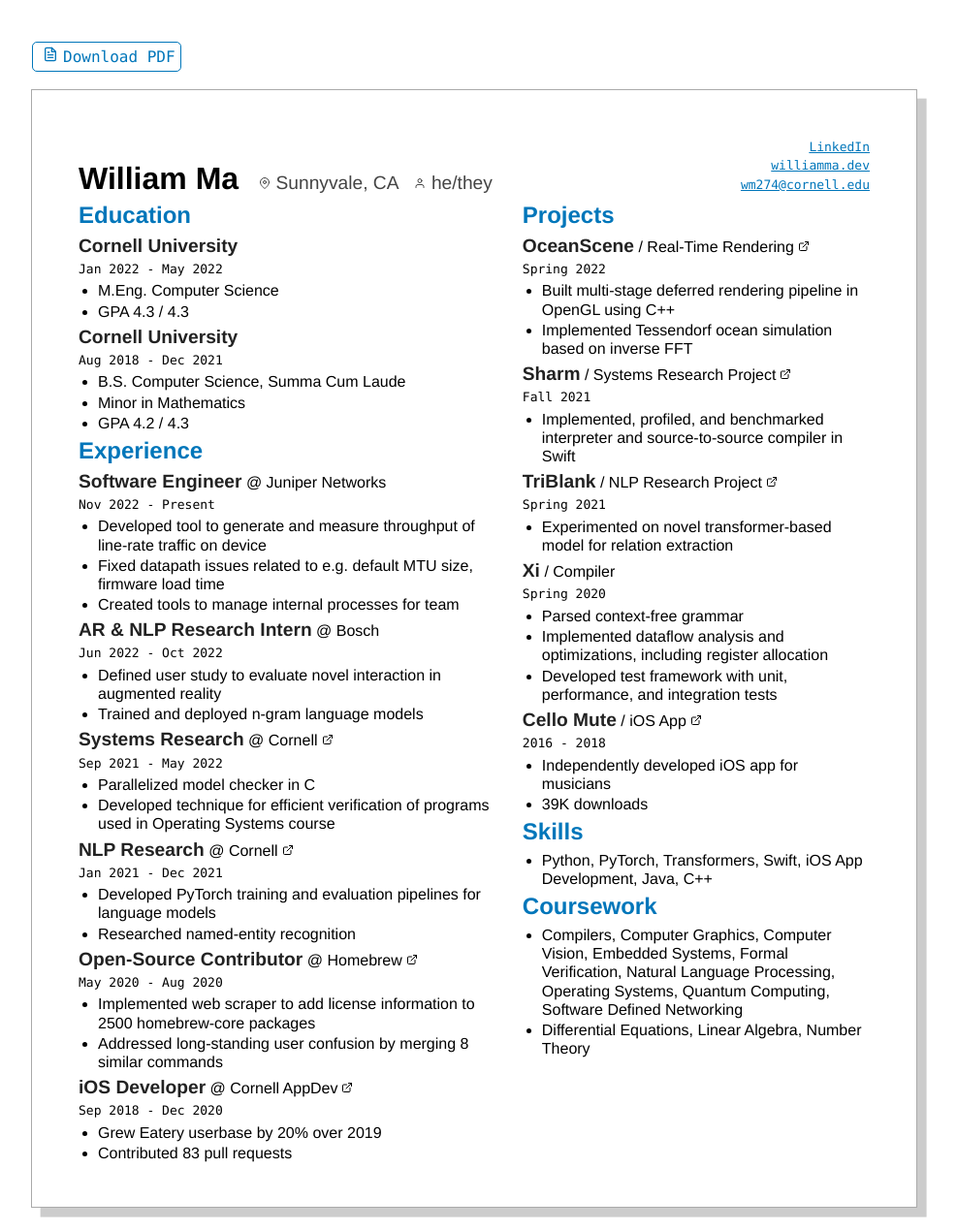
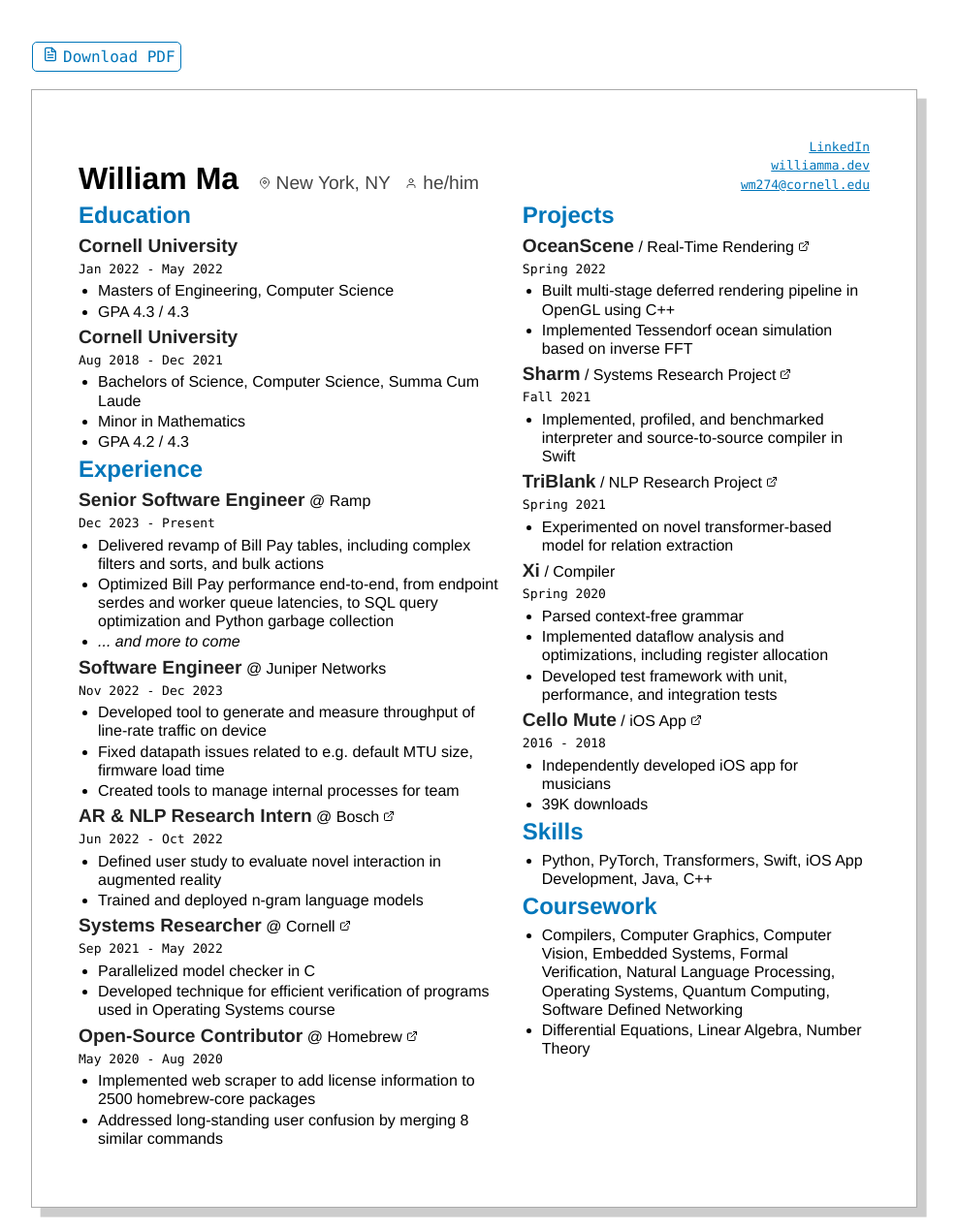
Before and after one commit to whoiswillma/whoiswillma.github.io, a Jekyll site: the page resume/resume.html, which Jekyll copies as it is, in a window 1280 px wide. Shown: the whole page at 97% size, without its empty margins (151-1138 px from the left). Built offline with Jekyll 4.4.1, drawn with Linux system fonts in a browser that asks for light colours.

Commit message:
Update resume

```diff
--- a/resume/resume.html
+++ b/resume/resume.html
@@ -16,8 +16,8 @@
       <div id="header">
         <div>
           <h1>William Ma</h1>
-          <h3><i data-feather="map-pin"></i>Sunnyvale, CA</h3>
-          <h3><i data-feather="user"></i>he/they</h3>
+          <h3><i data-feather="map-pin"></i>New York, NY</h3>
+          <h3><i data-feather="user"></i>he/him</h3>
         </div>
         <ul id="links">
           <li><a href="https://www.linkedin.com/in/william-ma-156ba4137/">LinkedIn</a></li>
@@ -25,6 +25,7 @@
           <li><a href="mailto:wm274@cornell.edu">wm274@cornell.edu</a></li>
         </ul>
       </div>
+      <!-- TODO: header / summary section? -->
       <div id="body">
         <div class="col-1">
           <div id="section-education">
@@ -33,7 +34,7 @@
               <h3>Cornell University</h3>
               <h4>Jan 2022 - May 2022</h4>
               <ul>
-                <li>M.Eng. Computer Science</li>
+                <li>Masters of Engineering, Computer Science</li>
                 <li>GPA 4.3 / 4.3</li>
               </ul>
             </div>
@@ -41,7 +42,7 @@
               <h3>Cornell University</h3>
               <h4>Aug 2018 - Dec 2021</h4>
               <ul>
-                <li>B.S. Computer Science, Summa Cum Laude</li>
+                <li>Bachelors of Science, Computer Science, Summa Cum Laude</li>
                 <li>Minor in Mathematics</li>
                 <li>GPA 4.2 / 4.3</li>
               </ul>
@@ -50,8 +51,18 @@
           <div id="section-experience">
             <h2>Experience</h2>
             <div class="section-item experience-item">
+              <h3>Senior Software Engineer</h3> @ Ramp
+              <h4>Dec 2023 - Present</h4>
+              <ul>
+                <li>Delivered revamp of Bill Pay tables, including complex filters and sorts, and bulk actions</li>
+                <li>Optimized Bill Pay performance end-to-end, from endpoint serdes and worker queue latencies, to SQL
+                  query optimization and Python garbage collection</li>
+                <li><em>... and more to come</em></li>
+              </ul>
+            </div>
+            <div class="section-item experience-item">
               <h3>Software Engineer</h3> @ Juniper Networks
-              <h4>Nov 2022 - Present</h4>
+              <h4>Nov 2022 - Dec 2023</h4>
               <ul>
                 <li>Developed tool to generate and measure throughput of line-rate traffic on device</li>
                 <li>Fixed datapath issues related to e.g. default MTU size, firmware load time</li>
@@ -68,7 +82,7 @@
             </div>
             <div class="section-item experience-item">
               <a href="https://harmony.cs.cornell.edu">
-                <h3>Systems Research</h3> @ Cornell<i data-feather="external-link"></i>
+                <h3>Systems Researcher</h3> @ Cornell<i data-feather="external-link"></i>
               </a>
               <h4>Sep 2021 - May 2022</h4>
               <ul>
@@ -76,7 +90,7 @@
                 <li>Developed technique for efficient verification of programs used in Operating Systems course</li>
               </ul>
             </div>
-            <div class="section-item experience-item">
+            <!-- <div class="section-item experience-item">
               <a href="https://github.com/whoiswillma/nlp-experiments">
                 <h3>NLP Research</h3> @ Cornell<i data-feather="external-link"></i>
               </a>
@@ -85,7 +99,7 @@
                 <li>Developed PyTorch training and evaluation pipelines for language models</li>
                 <li>Researched named-entity recognition</li>
               </ul>
-            </div>
+            </div> -->
             <div class="section-item experience-item">
               <a href="https://github.com/Homebrew/brew/pulls?q=author:whoiswillma+">
                 <h3>Open-Source Contributor</h3> @ Homebrew<i data-feather="external-link"></i>
@@ -97,7 +111,7 @@
                 <li>Addressed long-standing user confusion by merging 8 similar commands</li>
               </ul>
             </div>
-            <div class="section-item experience-item">
+            <!-- <div class="section-item experience-item">
               <a href="https://github.com/cuappdev/eatery-ios">
                 <h3>iOS Developer</h3> @ Cornell AppDev<i data-feather="external-link"></i>
               </a>
@@ -106,7 +120,7 @@
                 <li>Grew Eatery userbase by 20% over 2019</li>
                 <li>Contributed 83 pull requests</li>
               </ul>
-            </div>
+            </div> -->
           </div>
         </div>
         <div class="col-2">
```
Also changed, not shown: other parts of resume/resume.html (+4 -1 lines), 1 other file.
